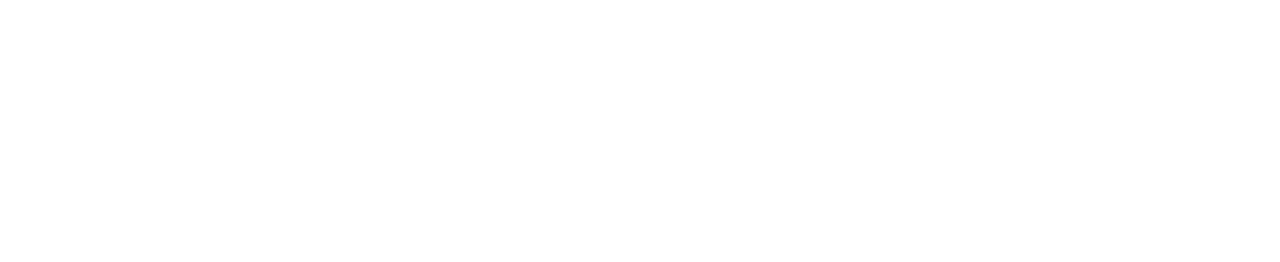
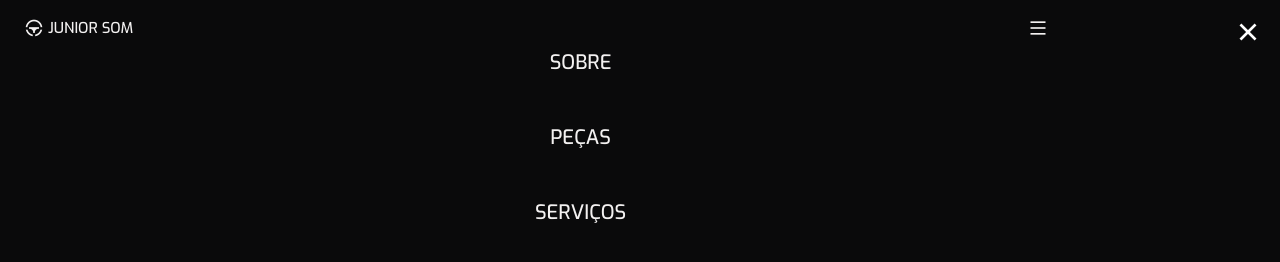
Before and after one commit to 4rievilome/JuniorSomWebsite, a plain HTML site: page assets/index.html in a window 1280 px wide. Drawn offline with nearby package versions, Linux system fonts and the light colour scheme.

Commit message:
header/nav

```diff
--- a/assets/css/style.css
+++ b/assets/css/style.css
@@ -5,11 +5,11 @@
   --header-height: 3.5rem;
 
   /* CORES */
-  --first-color: hsl(219, 69%, 56%);
-  --first-color-alt: hsl(219, 69%, 52%);
-  --title-color: hsl(219, 8%, 95%);
-  --text-color: hsl(219, 8%, 75%);
-  --text-color-light: hsl(219, 4%, 55%);
+  --first-color: hsl(0, 64%, 50%);
+  --first-color-alt: hsl(0, 69%, 52%);
+  --title-color: hsl(0, 8%, 95%);
+  --text-color: hsl(0, 8%, 75%);
+  --text-color-light: hsl(0, 4%, 55%);
   --white-color: #fff;
   --body-color: hsl(219, 4%, 4%);
   --container-color: hsl(219, 4%, 7%);
@@ -105,3 +105,89 @@ img {
 .main {
   overflow: hidden;
 }
+
+/* HEADER & NAV */
+.header {
+  width: 100%;
+  background-color: transparent;
+  position: fixed;
+  top: 0;
+  left: 0;
+  z-index: var(--z-fixed);
+}
+
+.nav {
+  height: var(--header-height);
+  display: flex;
+  justify-content: space-between;
+  align-items: center;
+}
+
+.nav__logo,
+.nav__toggle {
+  color: var(--title-color);
+  display: inline-flex;
+}
+
+.nav__logo {
+  align-items: center;
+  column-gap: .25rem;
+  font-weight: var(--font-medium);
+  transition: .3s;
+}
+
+.nav__logo i {
+  font-size: 1.25rem;
+}
+
+.nav__logo:hover {
+  color: var(--first-color);
+}
+
+.nav__toggle {
+  font-size: 1.25rem;
+  cursor: pointer;
+}
+
+@media screen and (max-width: 767px) {
+  .nav__menu {
+    position: fixed;
+    background-color: hsla(0, 0%, 100%, .1);
+    top: 0;
+    right: 0;
+    width: 100%;
+    height: 100%;
+    backdrop-filter: blur(96px);
+    transition: .3s;
+  }
+}
+
+.nav__list {
+  display: flex;
+  flex-direction: column;
+  text-align: center;
+  row-gap: 3rem;
+  padding-top: 9rem;
+}
+
+.nav__link {
+  text-transform: uppercase;
+  color: var(--title-color);
+  font-size: var(--h2-font-size);
+  font-weight: var(--font-medium);
+  transition: .3s;
+}
+
+.nav__close {
+  font-size: 2rem;
+  color: var(--white-color);
+  position: absolute;
+  top: 1rem;
+  right: 1rem;
+  cursor: pointer;
+}
+
+/* SHOW MENU */
+.show-menu {
+  right: 0;
+}
--- a/assets/index.html
+++ b/assets/index.html
@@ -4,9 +4,50 @@
     <meta charset="UTF-8">
     <meta http-equiv="X-UA-Compatible" content="IE=edge">
     <meta name="viewport" content="width=device-width, initial-scale=1.0">
+
+    <link rel="shortcut icon" href="img/favicon.png" type="image/x-icon">
+    <link rel="stylesheet" href="css/style.css">
+    <link href="https://cdn.jsdelivr.net/npm/remixicon@2.5.0/fonts/remixicon.css" rel="stylesheet">
+
     <title>JUNIOR SOM</title>
 </head>
 <body>
+    <!--==== HEADER ====-->
+    <header class="header" id="header">
+        <nav class="nav container">
+            <a href="#" class="nav__logo">
+                <i class="ri-steering-fill"></i>
+                JUNIOR SOM
+            </a>
 
+            <div class="nav__menu" id="nav-menu">
+                <ul class="nav__list">
+                    <li class="nav__item">
+                        <a href="#home" class="nav__link">Home</a>
+                    </li>
+                    <li class="nav__item">
+                        <a href="#about" class="nav__link">Sobre</a>
+                    </li>
+                    <li class="nav__item">
+                        <a href="#parts" class="nav__link">Peças</a>
+                    </li>
+                    <li class="nav__item">
+                        <a href="#services" class="nav__link">Serviços</a>
+                    </li>
+                </ul>
+
+                <div class="nav__close" id="nav-close">
+                    <i class="ri-close-line"></i>
+                </div>
+            </div>
+
+            <div class="nav__toggle" id="nav-toggle">
+                <i class="ri-menu-line"></i>
+            </div>
+        </nav>
+    </header>
+
+    <!--=== JS ===-->
+    <script src="assets/js/main.js"></script>
 </body>
 </html>
```
Also changed, not shown: assets/js/main.js (+30 -0 lines).
